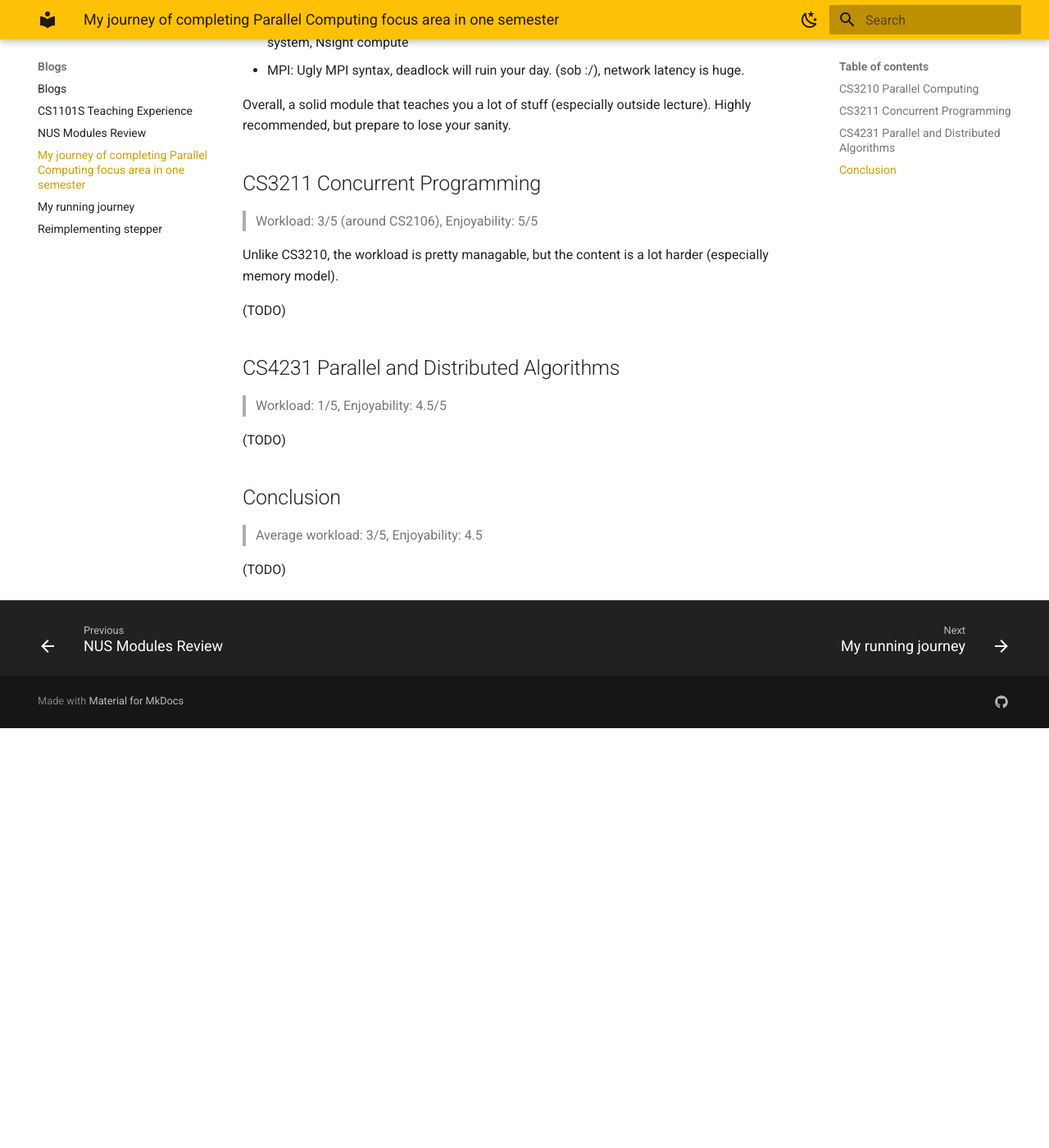
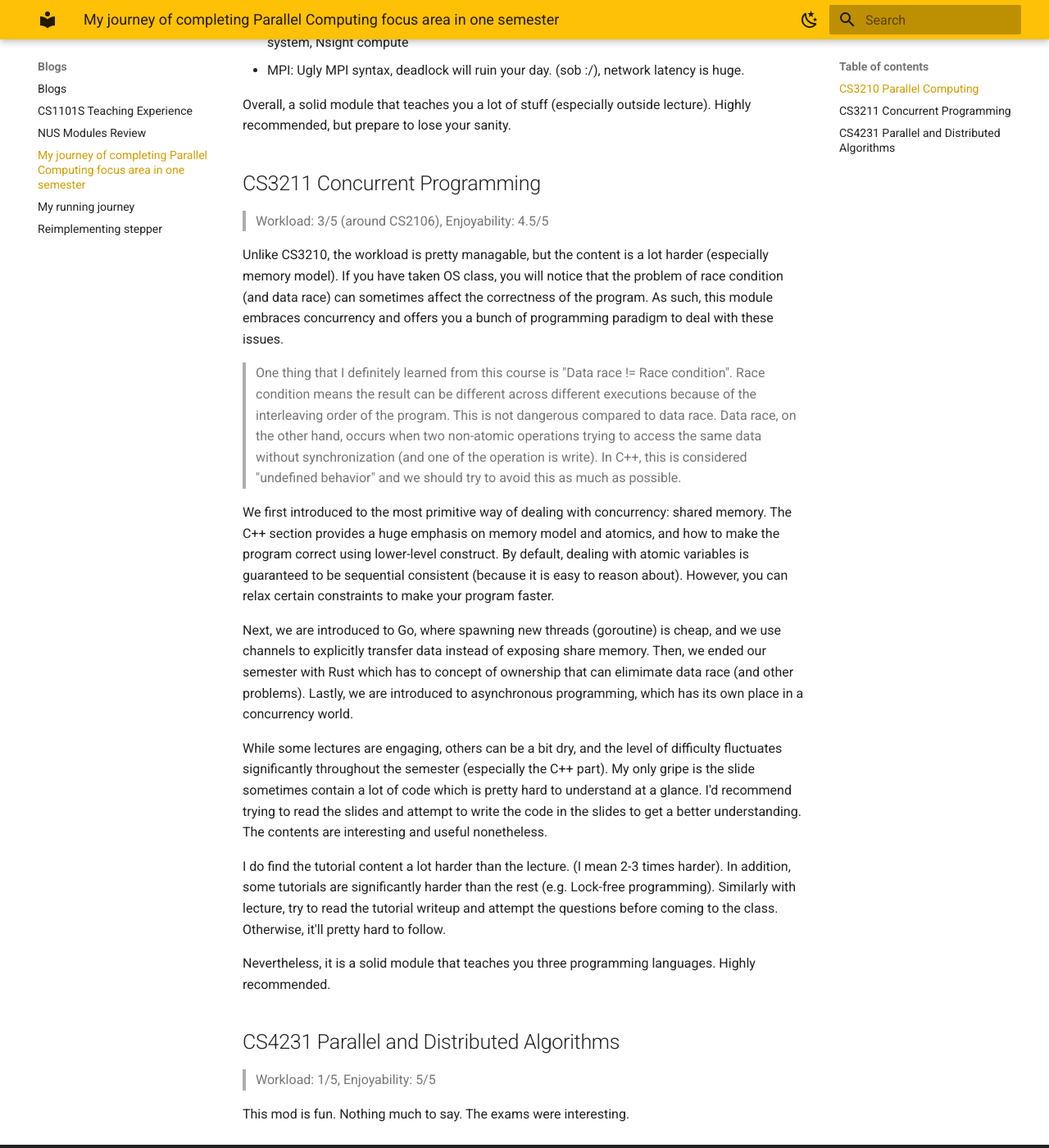
Before and after one commit to CATISNOTSODIUM/CATISNOTSODIUM.github.io, an MkDocs documentation site: the page built from docs/blogs/parallel.md, in a window 1280 px wide and 1400 px high, scrolled down 1183 px. Shown: the whole window at 82% size. Built offline with MkDocs 1.6.1 and Material for MkDocs 9.7.7, drawn with Linux system fonts in a browser that asks for light colours; before the commit the page ends 2071 px from its top, so only the background shows below that; some of the changed text lies outside the part shown.

Commit message:
hook test

```diff
--- a/docs/blogs/parallel.md
+++ b/docs/blogs/parallel.md
@@ -17,7 +17,7 @@ mods). Oh boy, this journey was extremely painful.
 One thing that I once misunderstood about these mods is that all of these mods are related together. However, these mods have a pretty distinct flavour.
 
 ## CS3210 Parallel Computing
-> Workload: 5/5, Enjoyability: 4/5
+> Workload: 5/5, Enjoyability: 3/5
 
 Let's first address the elephant in the room. This mod is insane, heavier than CS2103T and deserves a 5/5 workload from me (I gave CS2103T 4.5/5). The examinable content itself is not that bad, since most of the stuff are straightforward, except coherence and consistency and GPU. However, the stuff you have to learn outside of the lecture (e.g. from tutorial, documentations, or your favourite AI chatbot) is a major timesink. I spent around 20 hours on A1, 15 hours on A2, and 10 hours on A3 (I soloed A1 and A2, paired with my friend for A3.) Most of the time spent were from trying to fix the code to pass benchmarks, collecting data (you have to collect data multiple times for sake of statistics), and writing reports of 4-5 pages. This is indeed a major timesink.
 
@@ -32,19 +32,24 @@ New things I have learned from assignments.
 Overall, a solid module that teaches you a lot of stuff (especially outside lecture). Highly recommended, but prepare to lose your sanity.
 
 ## CS3211 Concurrent Programming
-> Workload: 3/5 (around CS2106), Enjoyability: 5/5
+> Workload: 3/5 (around CS2106), Enjoyability: 4.5/5
 
-Unlike CS3210, the workload is pretty managable, but the content is a lot harder (especially memory model).
+Unlike CS3210, the workload is pretty managable, but the content is a lot harder (especially memory model). If you have taken OS class, you will notice that the problem of race condition (and data race) can sometimes affect the correctness of the program. As such, this module embraces concurrency and offers you a bunch of programming paradigm to deal with these issues.
 
-(TODO)
+> One thing that I definitely learned from this course is "Data race != Race condition". Race condition means the result can be different across different executions because of the interleaving order of the program. This is not dangerous compared to data race. Data race, on the other hand, occurs when two non-atomic operations trying to access the same data without synchronization (and one of the operation is write). In C++, this is considered "undefined behavior" and we should try to avoid this as much as possible.
+
+We first introduced to the most primitive way of dealing with concurrency: shared memory. The C++ section provides a huge emphasis on memory model and atomics, and how to make the program correct using lower-level construct. By default, dealing with atomic variables is guaranteed to be sequential consistent (because it is easy to reason about). However, you can relax certain constraints to make your program faster.
+
+Next, we are introduced to Go, where spawning new threads (goroutine) is cheap, and we use channels to explicitly transfer data instead of exposing share memory. Then, we ended our semester with Rust which has to concept of ownership that can elimimate data race (and other problems). Lastly, we are introduced to asynchronous programming, which has its own place in a concurrency world.
 
 
+ While some lectures are engaging, others can be a bit dry, and the level of difficulty fluctuates significantly throughout the semester (especially the C++ part). My only gripe is the slide sometimes contain a lot of code which is pretty hard to understand at a glance. I'd recommend trying to read the slides and attempt to write the code in the slides to get a better understanding. The contents are interesting and useful nonetheless.
+
+I do find the tutorial content a lot harder than the lecture. (I mean 2-3 times harder). In addition, some tutorials are significantly harder than the rest (e.g. Lock-free programming). Similarly with lecture, try to read the tutorial writeup and attempt the questions before coming to the class. Otherwise, it'll pretty hard to follow.
+
+Nevertheless, it is a solid module that teaches you three programming languages. Highly recommended.
+
 ## CS4231 Parallel and Distributed Algorithms
-> Workload: 1/5, Enjoyability: 4.5/5
+> Workload: 1/5, Enjoyability: 5/5
 
-(TODO)
-
-## Conclusion
-> Average workload: 3/5, Enjoyability: 4.5
-
-(TODO)
+This mod is fun. Nothing much to say. The exams were interesting.
```
